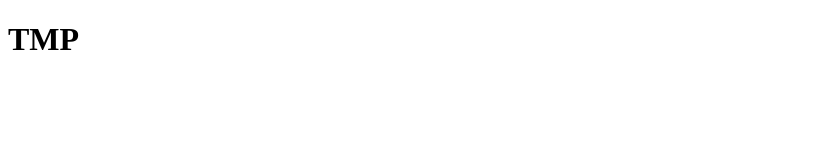
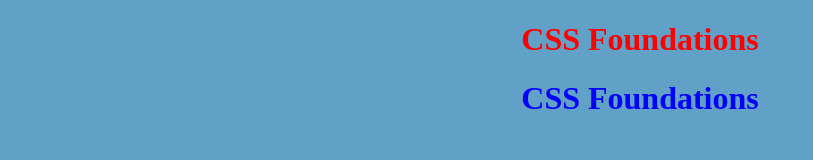
Before and after one commit to TouyeeL/tmp, a plain HTML site: page index.html in a window 1280 px wide. Shown: the whole page, without its empty margins (0-813 px from the left). Drawn offline with Linux system fonts and the light colour scheme.

Commit message:
added Style sheets and about html

```diff
--- a/index.html
+++ b/index.html
@@ -3,11 +3,26 @@
 <head>
     <meta charset="UTF-8">
     <meta name="viewport" content="width=device-width, initial-scale=1.0">
-    <title>TMP</title>
+    <title>CSS Foundations</title>
+
+    <link rel="stylesheet" href="style.css">
 </head>
 <body>
+    <!-- External Styling -->
 
-    <h1>TMP</h1>
+
+
+ <!-- inline styling don't do-->
+    <h1 style="color: red" >CSS Foundations</h1>
+    <h1 style="color: blue" >CSS Foundations</h1>
+    <!-- internal styling avoid -->
+
+
+
+
+
+
+
 
 </body>
 </html>
--- /dev/null
+++ b/style.css
@@ -0,0 +1,9 @@
+/* External Stylesheet */
+
+body{
+    background: rgb(97, 161, 200);
+}
+h1{
+    color: blue;
+    text-align: center;
+}
```
Also changed, not shown: about.html (added, +15 -0 lines).
